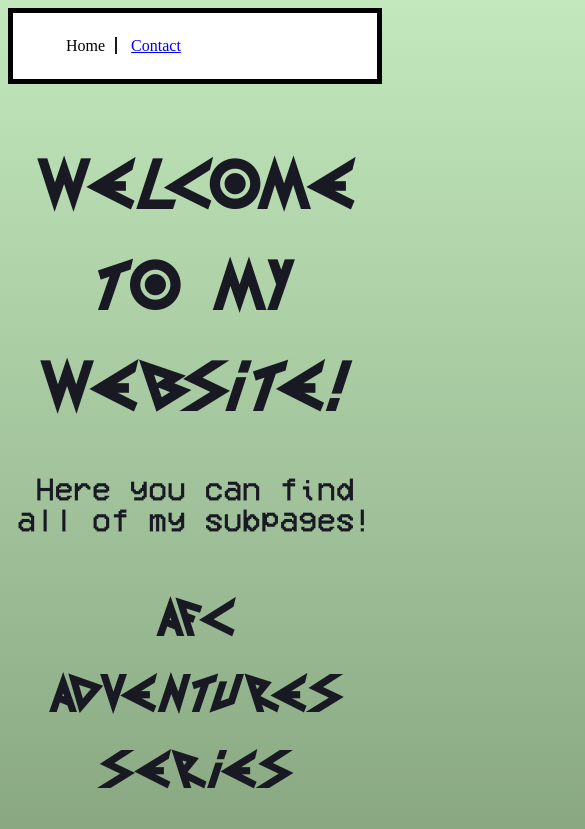
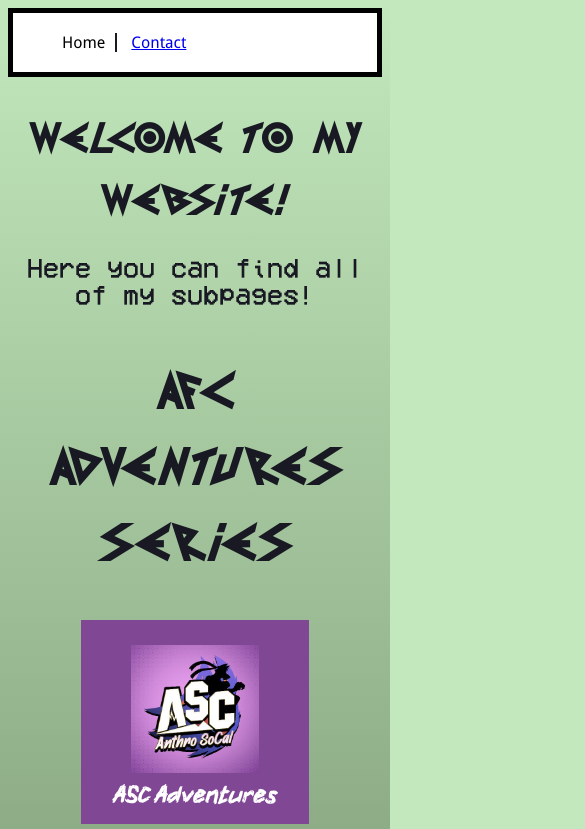
Before and after one commit to elsillygato/elsillygato.github.io, a plain HTML site: page index.html in a window 390 px wide. Shown: the top 829 px of the page, 585 px wide, since content can reach past the window. Drawn offline with Linux system fonts and the light colour scheme.

Commit message:
fixed some responsive design and added more fonts

```diff
--- a/default.scss
+++ b/default.scss
@@ -42,10 +42,15 @@ $dark-green: #5B7553;
     src: url(Hare-PKeLr.otf);
 }
 
+@font-face {
+    font-family: Droid Sans;
+    src: url(DroidSans.ttf);
+}
+
 nav {
     border:black 5px solid;
     background-color:white;
-    padding:8px;
+    padding:4px;
     ul {
         li {
             list-style-type:none;
@@ -53,6 +58,7 @@ nav {
             margin:5px;
             border-right:2px $black solid;
             padding-right: 10px;
+            font-family: "Droid Sans";
             &:last-child {
                 border-right: none;
             }
@@ -64,25 +70,23 @@ html {
     background-image: linear-gradient(to bottom, $light-green, $dark-green);
     height:auto;
 }
-body {
 h1 {
     color:$black;
     font-family: Mojipon;
     text-align: center;
-        font-size: 64px;
+    font-size: 5vw;
 }
-    p {
+p#intro{
     color:$black;
     font-family:VCR OSD Mono;
     text-align: center;
-        font-size: 32px;
+    font-size: 2.5vw;
 }
 h2 {
     color:$black;
     font-family:Mojipon;
     text-align: center;
     font-size: 48px;
-    }
 }
 
 .container {
@@ -95,7 +99,10 @@ body {
 .button {
     background-color: $green;
     border: none;
+    h2 {
         color: white;
+    }
+    color:white;
     padding: 15px 32px;
     text-align: center;
     text-decoration: none;
@@ -132,19 +139,25 @@ body {
 
 #discord {
   background-color: #5865F2;
+  h2 {
     font-family: Ginto Nord;
+  }
   padding: 15px 5%;
 }
 
 #twitter {
   background-color: #1DA1F2;
+  h2 {
     font-family: Pico;
+  }
   padding: 15px 5%;
 }
 
 #youtube {
   background-color: red;
+  h2 {
     font-family: Youtube Sans;
+  }
   padding: 15px 5%;
 }
 
@@ -156,7 +169,13 @@ body {
 
 
 @media screen and (max-width: 768px) {
-    #container {
+    h1 {
+        font-size: 10vw;
+    }
+    p#intro{
+        font-size: 7vw;
+    }
+    .container {
         flex-direction:column;
     }
 }
--- a/index.html
+++ b/index.html
@@ -3,6 +3,7 @@
     <head>
         <title>Welcome to the homepage!</title>
         <link rel="stylesheet" href="default.css">
+        <meta name="viewport" content="width=device-width, initial-scale=1.0">
     </head>
     <body>
         <nav>
@@ -12,12 +13,12 @@
             </ul>
         </nav>
         <h1>Welcome to my website!</h1>
-        <p>Here you can find all of my subpages!</p>
+        <p id="intro">Here you can find all of my subpages!</p>
         <h2>AFC Adventures Series</h2>
         <div class="container">
             <a href="https://elsillygato.github.io/afc-adventures" class="button" id="asc2026">
                 <img src="IMG_6115.JPEG">
-                ASC Adventures (COMING SOON)
+                ASC Adventures
             </a>
             <a href="https://elsillygato.github.io/afc-adventures-archive" class="button" id="afc2025">
                 <img src="afc_logo_250_best_notext.png">
```
Also changed, not shown: contact.html (+3 -2 lines), DroidSans-Bold.ttf (added), DroidSans.ttf (added), default.css, 1 other file. Lines whose indentation alone changed are shown as unchanged.
